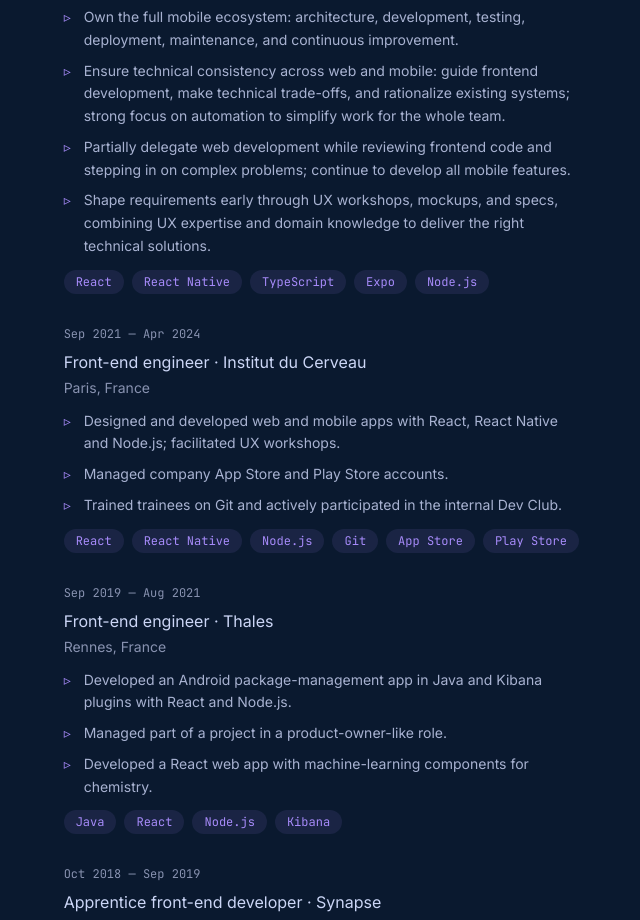
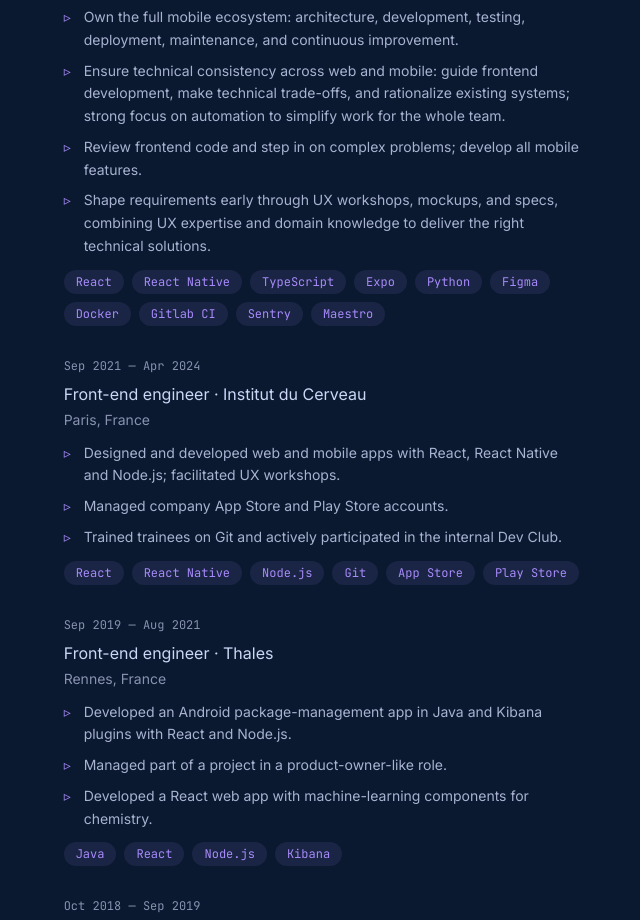
Before and after one commit to mathilde-lannes/mathilde-lannes.github.io, a Next.js app: page / in a window 1280 px wide. Shown: the part 980-1900 px from the top of the page, without its empty margins (546-1186 px from the left). Built offline with nearby package versions, Linux system fonts and the light colour scheme.

Commit message:
fix: update the current role

```diff
--- a/src/content/resume.ts
+++ b/src/content/resume.ts
@@ -140,10 +140,21 @@ export const experience: Experience[] = [
     highlights: [
       "Own the full mobile ecosystem: architecture, development, testing, deployment, maintenance, and continuous improvement.",
       "Ensure technical consistency across web and mobile: guide frontend development, make technical trade-offs, and rationalize existing systems; strong focus on automation to simplify work for the whole team.",
-      "Partially delegate web development while reviewing frontend code and stepping in on complex problems; continue to develop all mobile features.",
+      "Review frontend code and step in on complex problems; develop all mobile features.",
       "Shape requirements early through UX workshops, mockups, and specs, combining UX expertise and domain knowledge to deliver the right technical solutions.",
     ],
-    skills: ["React", "React Native", "TypeScript", "Expo", "Node.js"],
+    skills: [
+      "React",
+      "React Native",
+      "TypeScript",
+      "Expo",
+      "Python",
+      "Figma",
+      "Docker",
+      "Gitlab CI",
+      "Sentry",
+      "Maestro",
+    ],
   },
   {
     company: "Institut du Cerveau",
@@ -158,7 +169,14 @@ export const experience: Experience[] = [
       "Managed company App Store and Play Store accounts.",
       "Trained trainees on Git and actively participated in the internal Dev Club.",
     ],
-    skills: ["React", "React Native", "Node.js", "Git", "App Store", "Play Store"],
+    skills: [
+      "React",
+      "React Native",
+      "Node.js",
+      "Git",
+      "App Store",
+      "Play Store",
+    ],
   },
   {
     company: "Thales",
```
